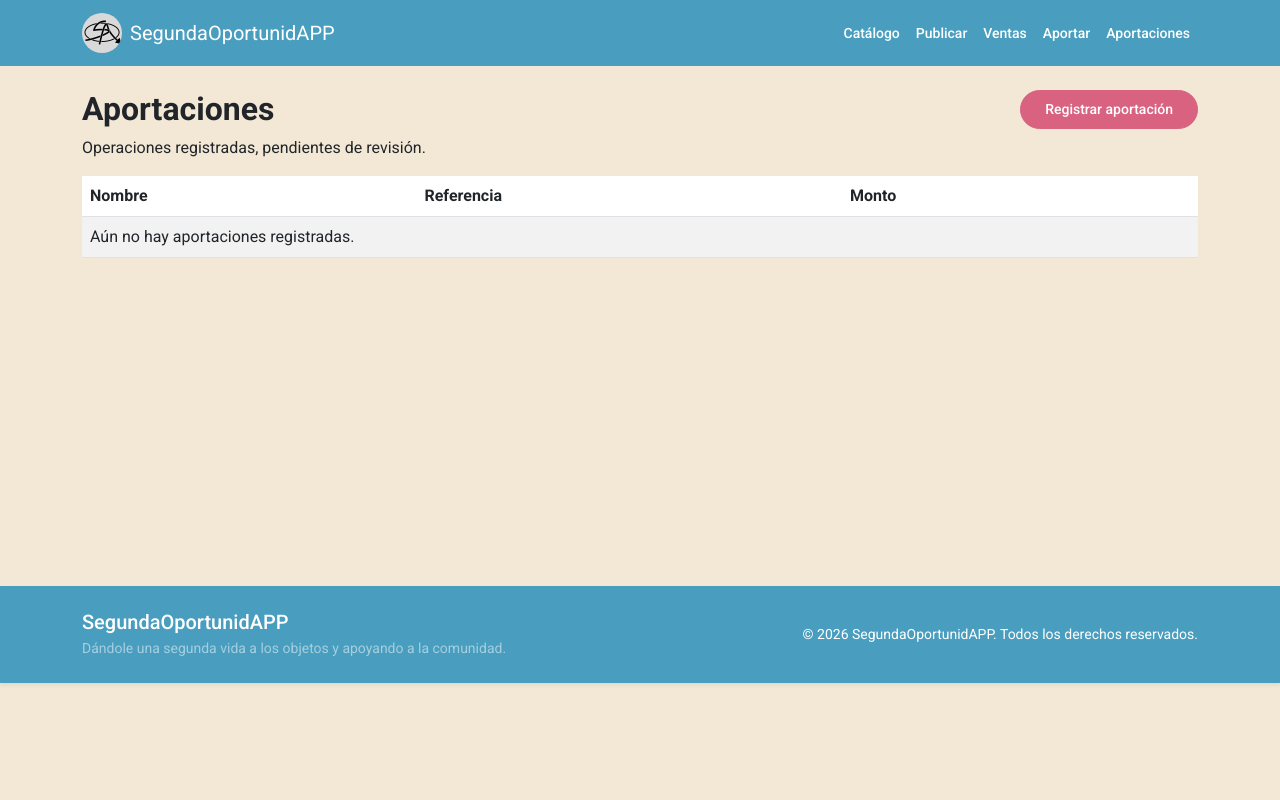
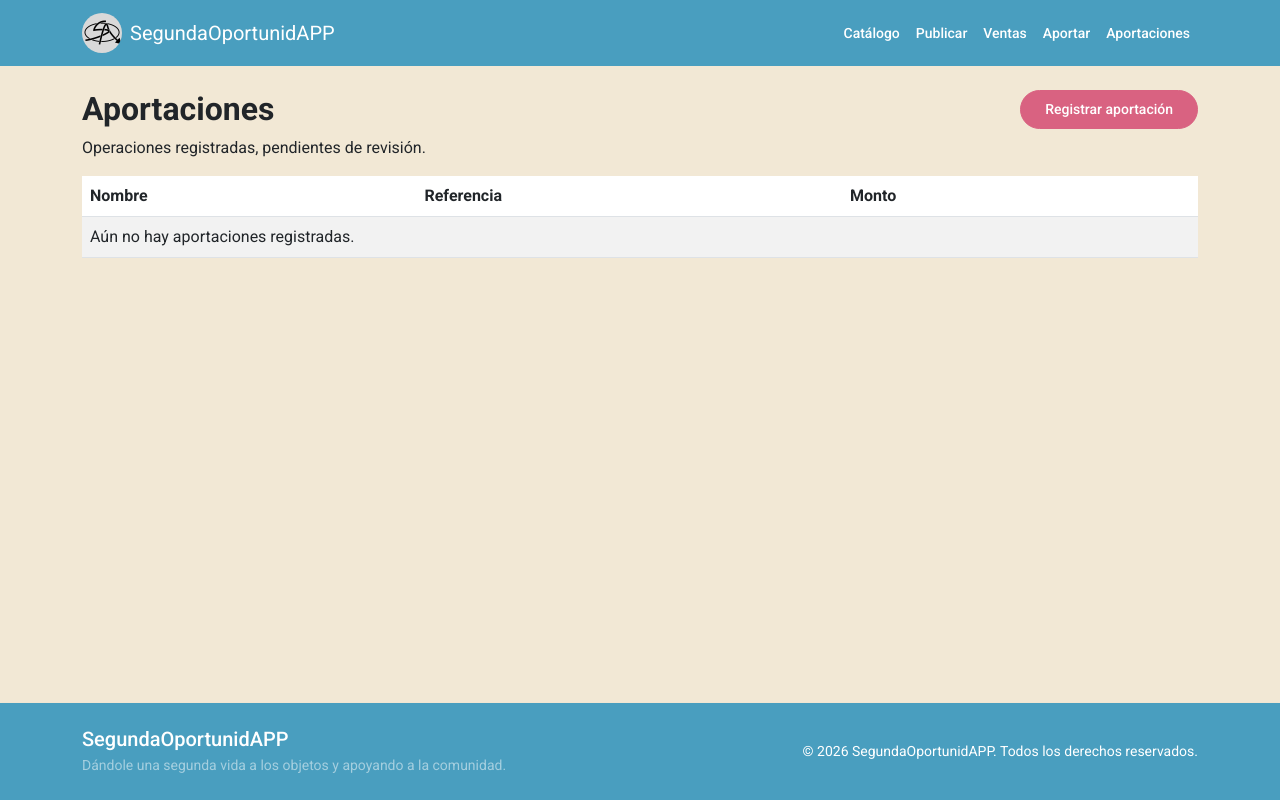
Before and after one commit to anhilvigueras-debug/SegundaOportunidAPP, a Laravel app: page /aportaciones in a window 1280 px wide. Run offline with Laravel 12, Linux system fonts and the light colour scheme; data that the repository does not hold is empty.

Commit message:
Mantener el footer al pie de la pantalla

```diff
--- a/public/css/transacciones.css
+++ b/public/css/transacciones.css
@@ -1,7 +1,8 @@
 /* Componentes del módulo con los colores y la escala de la guía institucional. */
 .navbar-principal { background-color: var(--color-menu); }
 .navbar-principal .nav-link, .navbar-principal .navbar-brand { color: #fff; }
-main.container { min-height: 65vh; }
+body { min-height: 100vh; display: flex; flex-direction: column; }
+main.container { flex: 1 0 auto; width: 100%; }
 .card { border: 1px solid var(--color-bordes); border-radius: 8px; box-shadow: 0 4px 16px rgb(0 0 0 / 6%); }
 .form-control, .form-select { min-height: 48px; border: 1px solid var(--color-bordes); border-radius: 8px; }
 .form-control:focus, .form-select:focus { border-color: var(--color-menu); box-shadow: 0 0 0 3px rgb(73 158 191 / 20%); }
```
